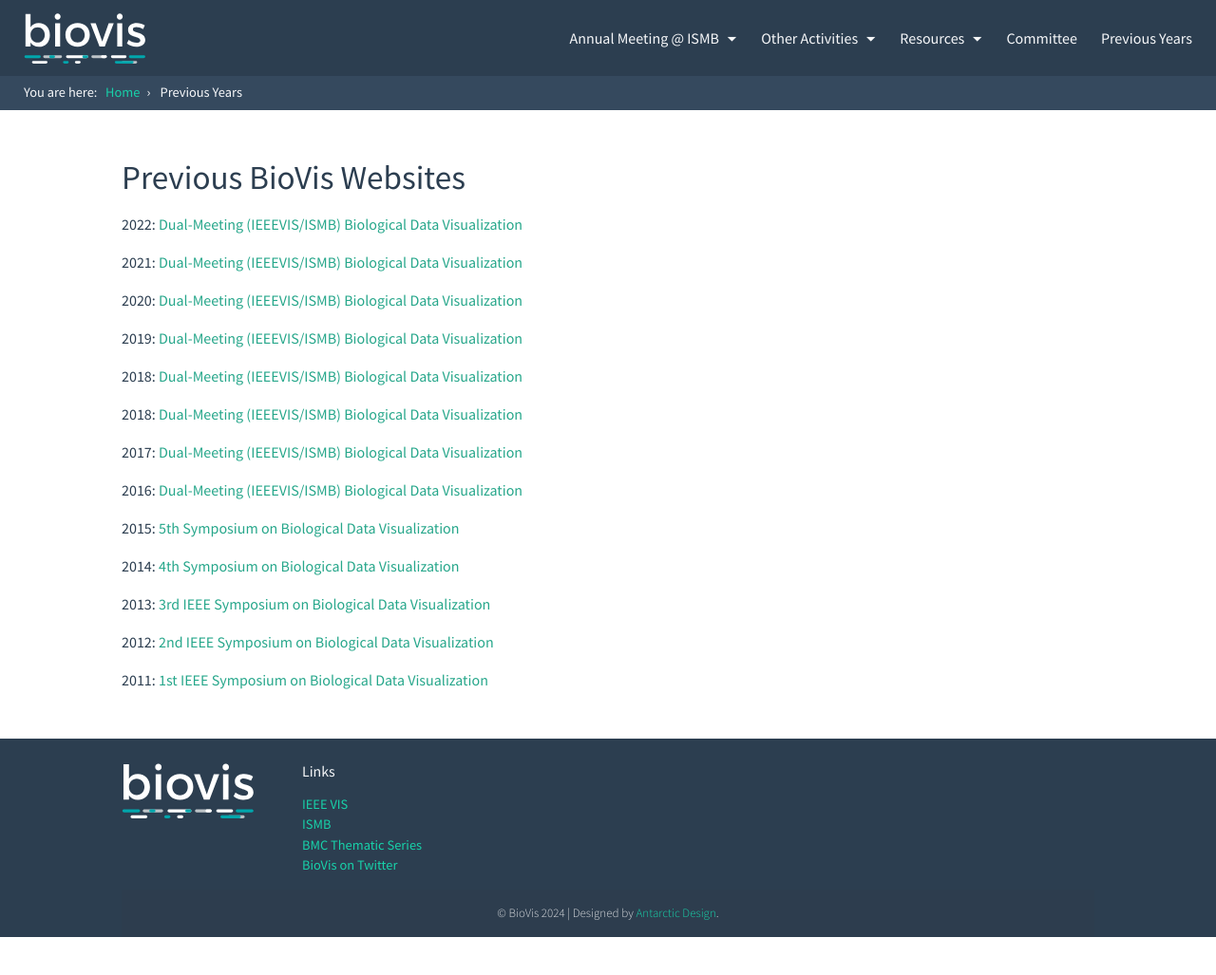
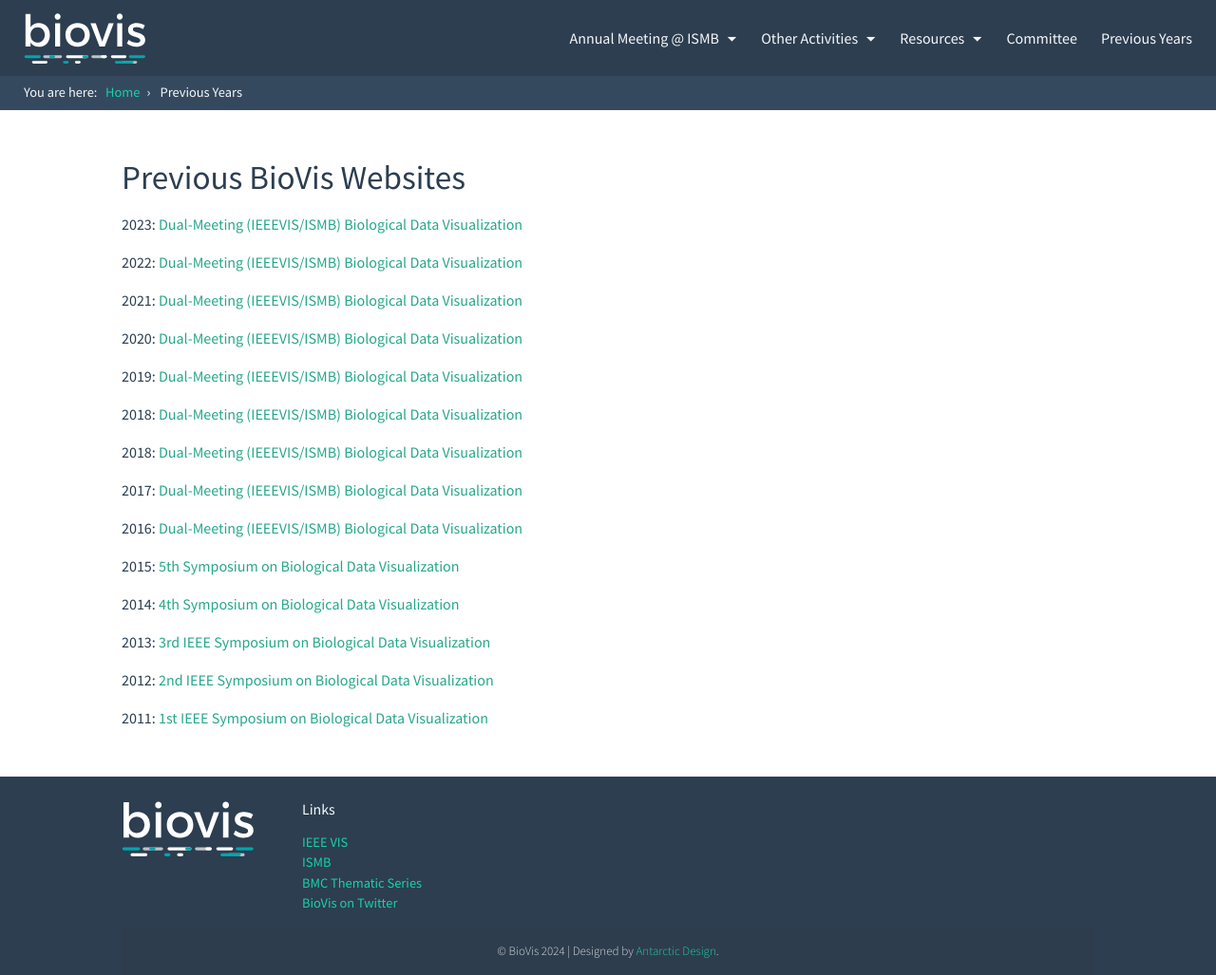
Before and after one commit to foreveremain/2024, a Jekyll site: the page built from previousyears.md, in a window 1280 px wide. Shown: the whole page at 95% size. Built offline with Jekyll 4.4.1, drawn with Linux system fonts in a browser that asks for light colours; before the commit the page ends 987 px from its top, so only the background shows below that.

Commit message:
fix previous years page

```diff
--- a/previousyears.md
+++ b/previousyears.md
@@ -5,6 +5,8 @@ permalink: /previousYears/
 ---
 
 ## Previous BioVis Websites
+
+2023: [Dual-Meeting (IEEEVIS/ISMB) Biological Data Visualization](http://biovis.net/2023)
 
 2022: [Dual-Meeting (IEEEVIS/ISMB) Biological Data Visualization](http://biovis.net/2022)
 
```
